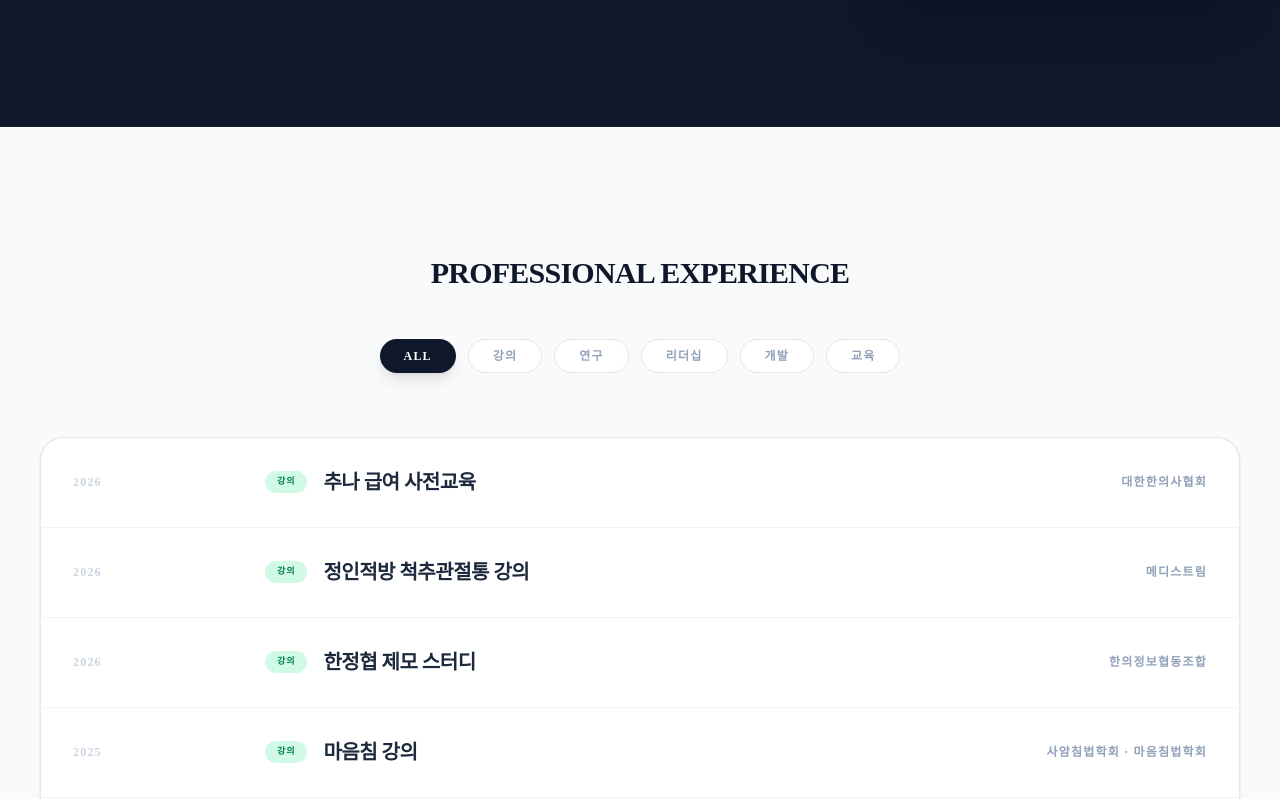
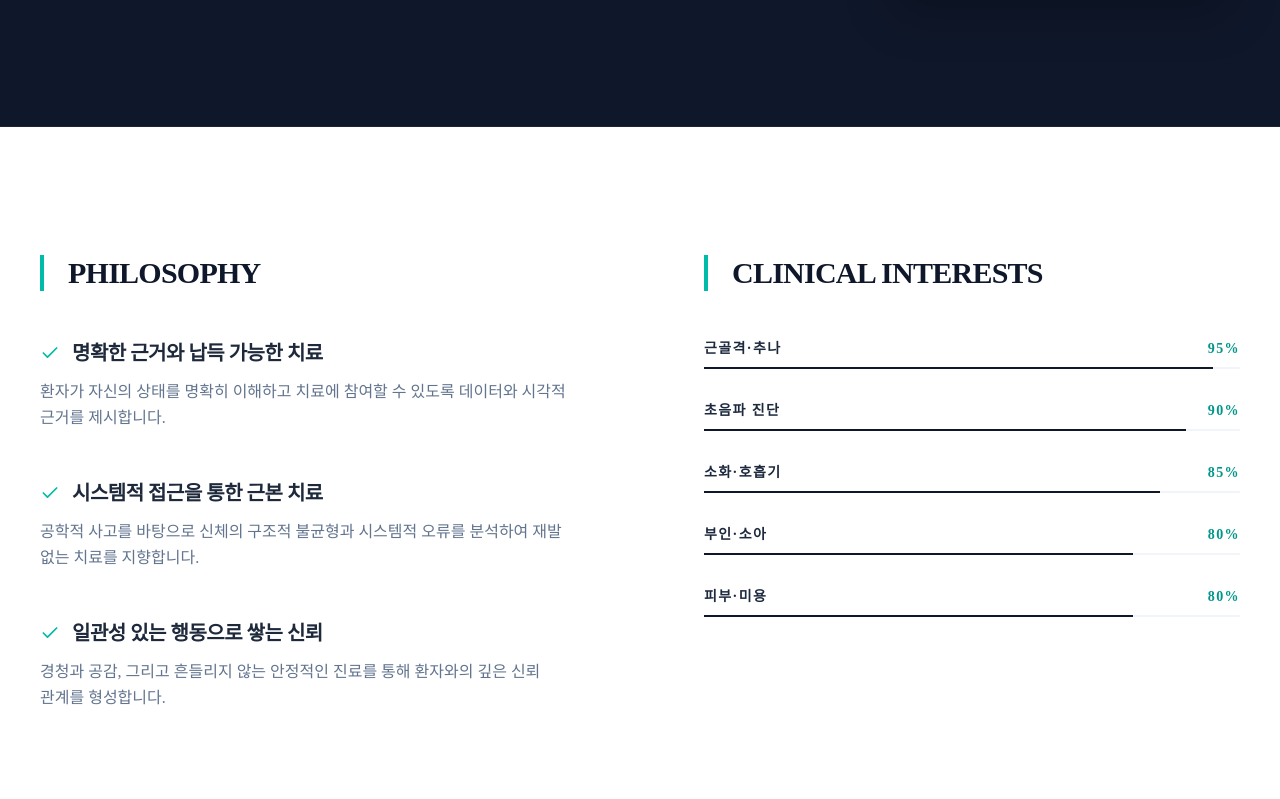
Before and after one commit to zoonnee/portfolio, a React (Vite) app: page / in a window 1280 px wide. Shown: the part 641-1440 px from the top of the page. Built offline with nearby package versions, Linux system fonts and the light colour scheme; a web font is replaced by a local one.

Commit message:
Update: add philosophy and clinical interests

```diff
--- a/src/App.jsx
+++ b/src/App.jsx
@@ -65,6 +65,74 @@ const Portfolio = () => {
           </div>
         </div>
       </header>
+
+      {/* 3. Philosophy & Clinical Interests 섹션 */}
+      <section id="philosophy" className="py-32 px-10 bg-white">
+        <div className="max-w-7xl mx-auto">
+          <div className="grid grid-cols-1 lg:grid-cols-2 gap-32">
+            {/* Philosophy 섹션 - 자기소개서 내용 기반 */}
+            <div>
+              <h2 className="text-3xl font-black text-[#0f172a] mb-12 tracking-tight uppercase border-l-4 border-teal-500 pl-6">Philosophy</h2>
+              <div className="space-y-12">
+                <div className="group">
+                  <h3 className="text-xl font-bold mb-3 flex items-center gap-3 tracking-tight">
+                    <Check className="text-teal-500" size={20} /> 명확한 근거와 납득 가능한 치료
+                  </h3>
+                  <p className="text-slate-500 leading-relaxed break-keep font-medium">
+                    환자가 자신의 상태를 명확히 이해하고 치료에 참여할 수 있도록 데이터와 시각적 근거를 제시합니다.
+                  </p>
+                </div>
+                <div className="group">
+                  <h3 className="text-xl font-bold mb-3 flex items-center gap-3 tracking-tight">
+                    <Check className="text-teal-500" size={20} /> 시스템적 접근을 통한 근본 치료
+                  </h3>
+                  <p className="text-slate-500 leading-relaxed break-keep font-medium">
+                    공학적 사고를 바탕으로 신체의 구조적 불균형과 시스템적 오류를 분석하여 재발 없는 치료를 지향합니다.
+                  </p>
+                </div>
+                <div className="group">
+                  <h3 className="text-xl font-bold mb-3 flex items-center gap-3 tracking-tight">
+                    <Check className="text-teal-500" size={20} /> 일관성 있는 행동으로 쌓는 신뢰
+                  </h3>
+                  <p className="text-slate-500 leading-relaxed break-keep font-medium">
+                    경청과 공감, 그리고 흔들리지 않는 안정적인 진료를 통해 환자와의 깊은 신뢰 관계를 형성합니다.
+                  </p>
+                </div>
+              </div>
+            </div>
+
+            {/* Clinical Interests 섹션 - 숙련도 지표 반영 */}
+            <div>
+              <h2 className="text-3xl font-black text-[#0f172a] mb-12 tracking-tight uppercase border-l-4 border-teal-500 pl-6">Clinical Interests</h2>
+              <div className="space-y-8">
+                {[
+                  { n: '근골격·추나', p: '95%' },
+                  { n: '초음파 진단', p: '90%' },
+                  { n: '소화·호흡기', p: '85%' },
+                  { n: '부인·소아', p: '80%' },
+                  { n: '피부·미용', p: '80%' }
+                ].map((item, i) => (
+                  <div key={i}>
+                    <div className="flex justify-between mb-2 text-sm font-black text-slate-800 uppercase tracking-widest">
+                      <span>{item.n}</span>
+                      <span className="text-teal-600">{item.p}</span>
+                    </div>
+                    <div className="h-[2px] bg-slate-100 w-full overflow-hidden">
+                      <motion.div
+                        whileInView={{ width: item.p }}
+                        initial={{ width: 0 }}
+                        viewport={{ once: true }}
+                        transition={{ duration: 1.2, ease: "easeOut" }}
+                        className="h-full bg-[#0f172a]"
+                      />
+                    </div>
+                  </div>
+                ))}
+              </div>
+            </div>
+          </div>
+        </div>
+      </section>
 
       {/* 4. Professional Experience (필터 버튼 & 팩트 정정) */}
       <section id="experience" className="py-32 px-10 bg-slate-50">
```
